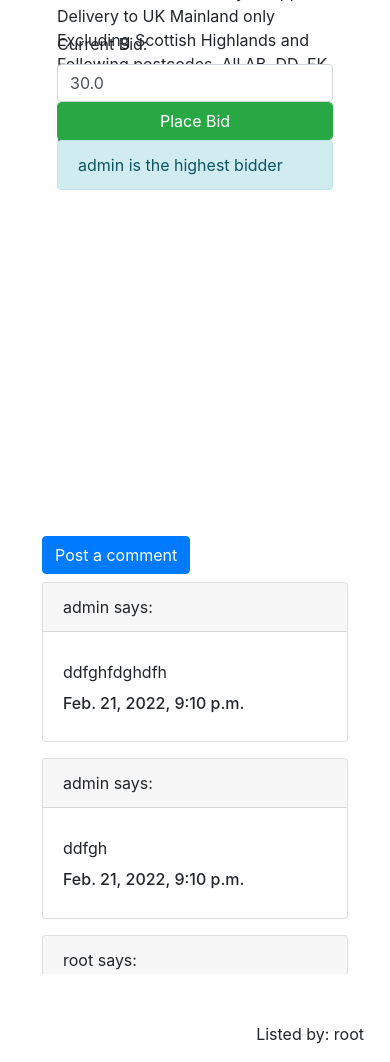
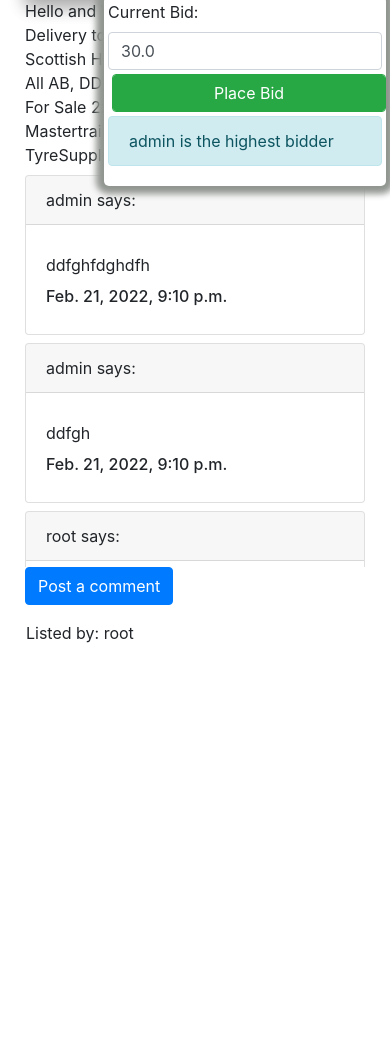
Before and after one commit to AIdjIO/cs50_Commerce, a Django app: page /auction/6 in a window 390 px wide. Shown: the part 654-1716 px from the top of the page. After the commit the page ends 1297 px from the top, so only its background shows below. Run offline with Django 3.2, Linux system fonts and the light colour scheme; a user stored in the database is signed in; data comes from the database, SQL or seed files in the repository; both versions use the stored data as it was after the commit; parts of the project's set-up code (start-up, migrations or seed data) failed here and were passed over; some libraries are stand-ins or nearby versions.

Commit message:
changed front end

```diff
--- a/auctions/static/auctions/index.js
+++ b/auctions/static/auctions/index.js
@@ -35,9 +35,10 @@ function addToWatchList(id = null){
     xhttp.send(auction_id);
 }
 
-function bid(event){
+function placeBid(){
     const csrftoken = document.querySelector('[name=csrfmiddlewaretoken]').value;
     let xhttp = new XMLHttpRequest();
+
     xhttp.onreadystatechange = function() {
         if(this.readyState == 4 && this.status == 200){
             console.log(this.responseText)
@@ -51,7 +52,9 @@ function bid(event){
                 document.querySelector('button[name="submit"]').parentNode.append(message)
             }
             message.innerText = respObj.bidMessage
-            document.querySelector('input[name="bid"]').value = parseFloat(respObj.winningBid)
+                if (this.response.winningBid){
+                    document.querySelector('input[name="bid"]').value = parseFloat(respObj.winningBid)
+                }
             }
         }
 
@@ -76,7 +79,6 @@ function comment(event){
     let commentGroup = document.getElementById('commentGroup');
     let firstComment = commentGroup.firstElementChild.firstElementChild.nextElementSibling.firstElementChild;
 
-    console.log(firstComment)
 
     const csrftoken = document.querySelector('[name=csrfmiddlewaretoken]').value;
     let xhttp = new XMLHttpRequest();
--- a/auctions/static/auctions/styles.css
+++ b/auctions/static/auctions/styles.css
@@ -13,9 +13,6 @@ body {
 img, .desc {
     box-shadow: 0 10px 16px 0 rgba(0,0,0,0.2),0 6px 20px 0 rgba(0,0,0,0.19) !important;
     border-radius:5px;
-    max-height:65vh;
-    width:auto;
-    max-width:33vw;
     align-items:center
 }
 
@@ -37,6 +34,7 @@ h2 {
 
 #category {
     position:relative;
+    display:inline-block;
 }
 
 #commentGroup{
@@ -45,12 +43,19 @@ h2 {
 }
 
 #description{
-    max-height:500px;
-    height:350px;
+
 }
 
 #bid {
-    position:sticky;
+    box-shadow: 0 0 6px 8px #929691;
+    border-radius:5px;
+    background-color:white;
+    z-index:1;
+    position:fixed;
     bottom:0px;
+    right:0px;
+}
+
+.excerpt-text {
 
 }
--- a/auctions/templates/auctions/auction.html
+++ b/auctions/templates/auctions/auction.html
@@ -7,17 +7,16 @@
     {% endif %}
 
     {% if request.user == auction.seller %}
-	<form action="{% url 'endAuction' auction_id %}" method="post">
-	<!-- <form action="{% url 'endAuction' auction_id %}" method="post"> -->
+	<form action="" method="post">
 	{% csrf_token %}
-		<button class="btn btn-warning" type="submit">End Auction</button>
+		<button class="btn btn-warning float-right sticky" type="submit">End Auction</button>
         </form>
     {% endif %}
 
     {% if user.is_authenticated %}
     {% csrf_token %}
     <input type="hidden" name="auction_id" value={{ auction.id }}>
-    <button class="btn btn-primary" id="watch" onClick="addToWatchList('{{auction.id}}')"><i class="{{ spanClass }} fa-heart"></i></button>
+    <button type="button" class="btn btn-primary" id="watch" onclick="addToWatchList('{{auction.id}}')"><i class="{{ spanClass }} fa-heart"></i></button>
     <div id="category" class="alert alert-light">Category: {{ auction.category }}</div>
     {% else %}
     <div class="alert alert-info">Log in to bid or add to watch list</div>
@@ -26,36 +25,30 @@
     <h3>Auction: {{ auction.title }}</h3>
     <div class="container-fluid">
         <div class="row">
-            <div class="col-md-auto m-3">
-                    <img src="{{ auction.imageURL }}" alt="image of item" width="100%" max-width="500" height="auto">
+            <div class="col-md-4">
+                <img class="img-fluid" src="{{ auction.imageURL }}" alt="image of item"  height="auto">
             </div>
-            <div class="col-md-8 m-3">
-                <div class="row">
-                    <div class="col-md-6 m-3">
+            <div class="col-md-4">
                 <div id="description">{{ auction.description }}</div>
-						<div id="bid" class="form-group" method="POST">
+                <div>
+                    <form id="bid" class="form-group p-1 m-1" method="POST">
                         <label>Current Bid: </label>
                         {% if user.is_authenticated %}
                         {% csrf_token %}
                         {{ bidForm.bid }}
-							<input class="form-control p-3" type="hidden" name="auction_id" value="{{ auction.id }}">
-							<button class="form-control btn btn-success" onclick="bid(event)" name="submit">Place Bid</button>
+                        <input class="form-control" type="hidden" name="auction_id" value="{{ auction.id }}">
+                        <button type="button" class="form-control m-1 btn btn-success" onclick="placeBid()" name="submit">Place Bid</button>
                         {% else %}
-								{{ auction.max_bid }}
+                            {{ auction.max_bid | floatformat:2}}
                         {% endif %}
                         {% if bidMessage %}
                         <div id="bidMessage" class="alert alert-info">{{ bidMessage }}</div>
                         {% endif %}
+                    </form>
                 </div>
    			 </div>
-                    <div class="col-md-4 m-3">
-						<div class="row">
-							<!-- Button trigger modal -->
-							<button type="button" class="btn btn-primary" data-toggle="modal" data-target="#postComment">
-								Post a comment
-							</button>
-						   </div>
-						<div id="commentGroup" class="row">
+            <div class="col-md-4">
+                <div id="commentGroup">
                     {% for comment in comments %}
                     <div class="card my-2 w-100">
                         <div class="card-header">{{ comment.user }} says:</div>
@@ -74,16 +67,14 @@
                     </div>
                     {% endfor %}
                 </div>
+                <!-- Button trigger modal -->
+                <button type="button" class="btn btn-primary" data-toggle="modal" data-target="#postComment">
+                    Post a comment
+                </button>
             </div>
         </div>
     </div>
-                    </div>
-                </div>
-            </div>
-        </div>
-    </div>
-
-    <div id="seller" class="row m-3 float-right">Listed by: {{ auction.seller }}</div>
+    <div id="seller" class="row m-3 float-left">Listed by: {{ auction.seller }}</div>
 
     <!-- Modal -->
     <div class="modal fade" id="postComment" tabindex="-1" role="dialog" aria-labelledby="postComment" aria-hidden="true">
--- a/auctions/templates/auctions/index.html
+++ b/auctions/templates/auctions/index.html
@@ -14,9 +14,9 @@
         <tr>
             <td><h2><a href="{% url 'auction' auction.id %}" >{{ auction.title }}</a></h2></td>
             <td><img src="{{ auction.imageURL }}" alt="image of the auctioned item" width="auto" height="300px"></td>
-            <td>{{ auction.description }}</td>
+            <td  class="excerpt-text">{{ auction.description }}</td>
             <td>{{ auction.category }}</td>
-            <td> ${{ auction.max_bid }}</td>
+            <td> ${{ auction.max_bid | floatformat:2 }}</td>
         </tr>
     {% empty %}
         <tr>There are currently no live auctions on this site or your watch list is empty</tr>
--- a/auctions/templates/auctions/newListing.html
+++ b/auctions/templates/auctions/newListing.html
@@ -1,7 +1,7 @@
 {% extends "auctions/layout.html" %}
 
 {% block body %}
-<div class="col-md-3">
+<div class="m-3 p-3 row">
 <form action="{% url 'new' %}" method="post">
     {% csrf_token %}
     <div class="form-group">
--- a/auctions/views.py
+++ b/auctions/views.py
@@ -13,11 +13,11 @@ import urllib.parse
 
 def index(request):
    # currentAuction = Bid.objects.values('auction').annotate(maxBid = Max('bid'))
-    maxAuction = Auction.objects.annotate(max_bid=Max('bids__bid')).order_by('-creationDate')
+    maxAuctions = Auction.objects.annotate(max_bid=Max('bids__bid')).order_by('-creationDate')
 
 
     return render(request, "auctions/index.html",
-    {"auctions": maxAuction,'watchCount': watchCount(request)})
+    {"auctions": maxAuctions,'watchCount': watchCount(request)})
 
 def login_view(request):
     if request.method == "POST":
@@ -112,7 +112,8 @@ def auction(request, auction_id):
     currentAuction = Auction.objects.filter(pk = auction_id).annotate(max_bid=Max('bids__bid')).get(pk=auction_id)
     currentBids = Bid.objects.filter(auction = currentAuction) # get the bids on the current auction
     maxBid = float(currentBids.aggregate(Max('bid'))['bid__max']) # get the maximum bid amount
-    currentBid = Bid.objects.get(bid = maxBid) # get the current bid
+    currentBid = currentBids.get(bid = maxBid) # get the current bid
+
     print(currentBid.bidder)
     spanClass = 'far'
 
@@ -135,7 +136,7 @@ def auction(request, auction_id):
         'watchCount': watchCount(request),
         'spanClass' : spanClass,
         'comments'  : comments,
-        'bidForm'   : NewBidForm({'bid':maxBid }),
+        'bidForm'   : NewBidForm({'bid':round( maxBid,2 ) }),
         'bidMessage'   : bidMessage
         })
 
@@ -213,7 +214,6 @@ def comment(request):
     # parse query
     queryStr = request.body.decode('utf-8')
     parsedQueryStr =  urllib.parse.parse_qs(queryStr)
-    print(parsedQueryStr)
     comment = parsedQueryStr['comment'][0]
     auction_id = int(parsedQueryStr['auction_id'][0])
 
@@ -228,30 +228,31 @@ def bid(request):
 
     if request.method == 'POST':
         query = request.POST
+
         auction_id = query.get('auction_id')
         currentBid = float(query.get('bid'))
         currentMaxBid = float(Auction.objects.filter(pk = auction_id).annotate(max_bid=Max('bids__bid')).get(pk=auction_id).max_bid)
 
-        print (currentBid, currentMaxBid)
         currentUser = User.objects.get(username = request.user)
         currentAuction = Auction.objects.get(id = auction_id)
         currentWinningBid = Bid.objects.filter(auction_id = currentAuction)
+        currentWinningBidder = currentWinningBid.get(bid = currentMaxBid).bidder
 
-        currentWinningBidder = Bid.objects.get(bid = currentMaxBid).bidder
+        print(currentMaxBid, currentUser, currentAuction, currentWinningBidder)
 
-        if currentWinningBidder != request.user: #no need for the winning bidder to bid higher than the winning bid
+        if  request.user != currentWinningBidder: # no need for the winning bidder to bid higher than the winning bid
             if currentBid <= currentMaxBid:
                 return JsonResponse({'bidMessage':'your bid is too low','winningBid':currentMaxBid})
             if currentBid > currentMaxBid:
-                    newBid = Bid(
-                        auction = currentAuction,
-                        bid = currentBid,
-                        bidder = currentUser)
-                    newBid.save()
-                    return JsonResponse({'bidMessage':'You are the highest bidder', 'winningBid':currentBid})
+                newBid = Bid(
+                    auction = currentAuction,
+                    bid = currentBid,
+                    bidder = currentUser)
+                newBid.save()
+                return JsonResponse({'bidMessage':'You are the highest bidder', 'winningBid':currentBid})
 
-    return JsonResponse({'bidMessage':'You are already the highest bidder', 'winningBid':currentMaxBid})
+    return JsonResponse({'bidMessage':'You are already the highest bidder'})
 
 # @login_required(login_url='/login')
 # def endAuction(request):
-#     pass
+#     return
```
Also changed, not shown: db.sqlite3. Lines whose indentation alone changed are shown as unchanged.
